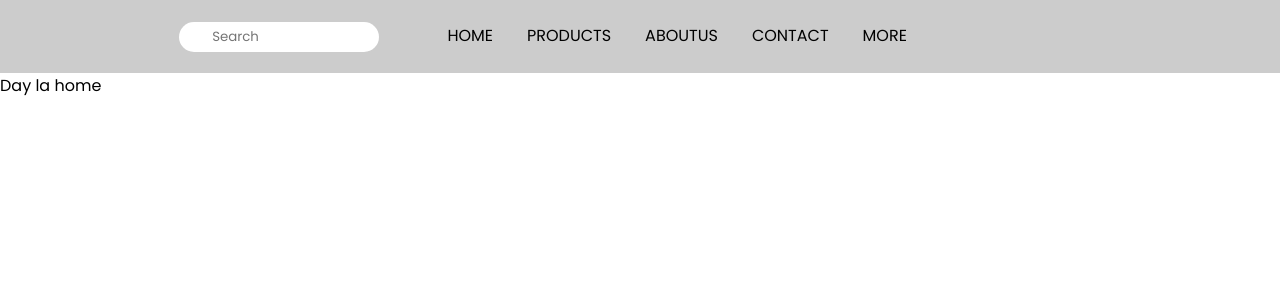
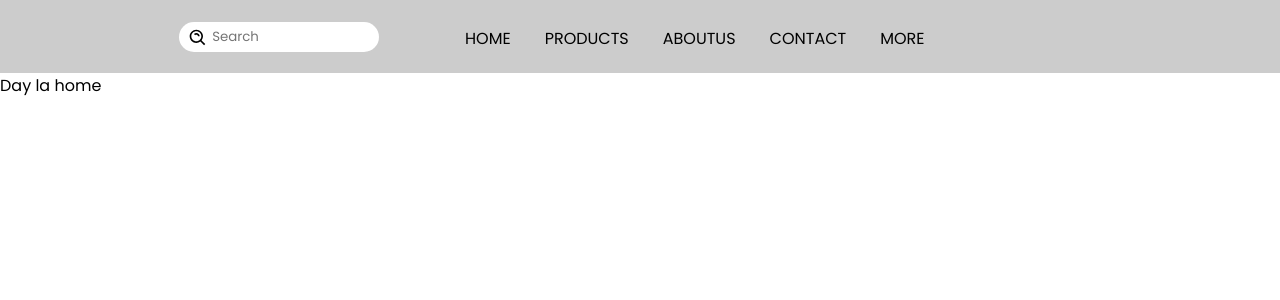
Before and after one commit to T2108A-Luonvuituoi-G1/Origami-eProject, a React (Create React App) app: page / in a window 1280 px wide. Shown: the top 300 px of the page. Built offline with nearby package versions, Linux system fonts and the light colour scheme.

Commit message:
Update Nav.js

```diff
--- a/src/OrigamiPage/Nav/Components/Nav.js
+++ b/src/OrigamiPage/Nav/Components/Nav.js
@@ -2,6 +2,7 @@ import React, { Component } from 'react'
 import { Link } from 'react-router-dom';
 import '../Assets/Css/Nav.css'
 import Logo from '../Assets/Images/Logo.png'
+import { BiSearchAlt } from 'react-icons/bi'
 
 export default class Nav extends Component {
     constructor(props) {
@@ -20,12 +21,15 @@ export default class Nav extends Component {
             <div>
                 <div className="top-nav">
                     {/* <img className='nav-logo' src={Logo} /> */}
+                    <BiSearchAlt className='icon-search' />
                     <input type="text" className='input-search' placeholder='Search' value={this.state.value} onChange={this.handleChange} />
-                    <Link className='nav-link' to="/">Home</Link>
-                    <Link className='nav-link' to="/products">Products</Link>
-                    <Link className='nav-link' to="/aboutUs">AboutUs</Link>
-                    <Link className='nav-link' to="/contact">Contact</Link>
-                    <Link className='nav-link' to="/more">More</Link>
+                    <div className='nav-link-page'>
+                        <Link className='nav-link' to="/">Home</Link>
+                        <Link className='nav-link' to="/products">Products</Link>
+                        <Link className='nav-link' to="/aboutus">AboutUs</Link>
+                        <Link className='nav-link' to="/contact">Contact</Link>
+                        <Link className='nav-link' to="/more">More</Link>
+                    </div>
                 </div>
             </div>
         )
```
